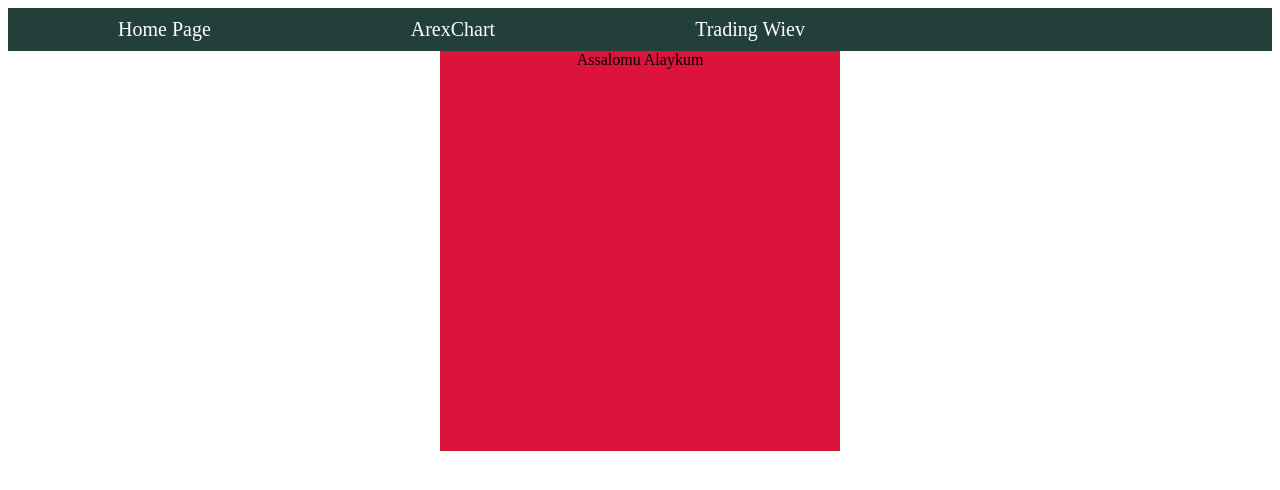
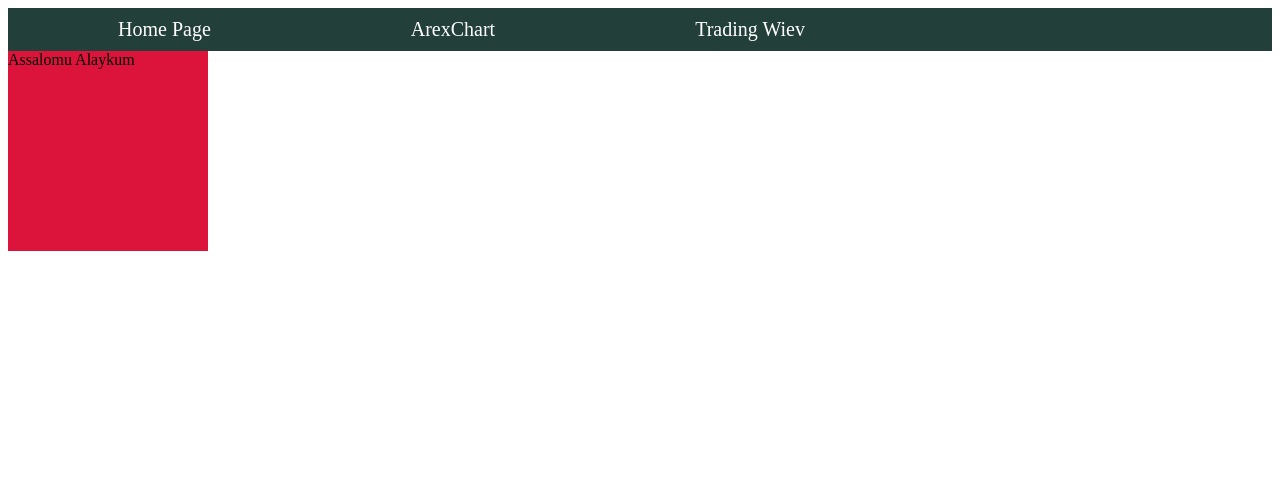
Before and after one commit to KenjayevObid/Trading-statistika, a React (Create React App) app: page / in a window 1280 px wide. Shown: the top 490 px of the page. Built offline with nearby package versions, Linux system fonts and the light colour scheme.

Commit message:
added draggable

```diff
--- a/package.json
+++ b/package.json
@@ -10,6 +10,7 @@
     "react": "^18.2.0",
     "react-apexcharts": "^1.4.1",
     "react-dom": "^18.2.0",
+    "react-draggable": "^4.4.6",
     "react-router-dom": "^6.22.0",
     "react-scripts": "5.0.1",
     "web-vitals": "^2.1.4"
--- a/src/Home.jsx
+++ b/src/Home.jsx
@@ -1,13 +1,13 @@
-import React from "react";
 
-const Home = () => {
+import Draggable from 'react-draggable';
+import React from 'react'
+
+export default function Home() {
   return (
-    <div style={{display: 'flex', justifyContent: 'center', alignItems: 'center'}}>
-      <span style={{width: '400px', height: '400px', backgroundColor: 'crimson', textAlign: 'center'}}>
-       Assalomu Alaykum
-      </span>
+    <div>
+      <Draggable>
+        <div style={{width: "200px", height: "200px", backgroundColor: "crimson"}}>Assalomu Alaykum</div>
+      </Draggable>
     </div>
-  );
-};
-
-export default Home;
+  )
+}
```
Also changed, not shown: 1 other file (tests, documents, lock files or other folders).
